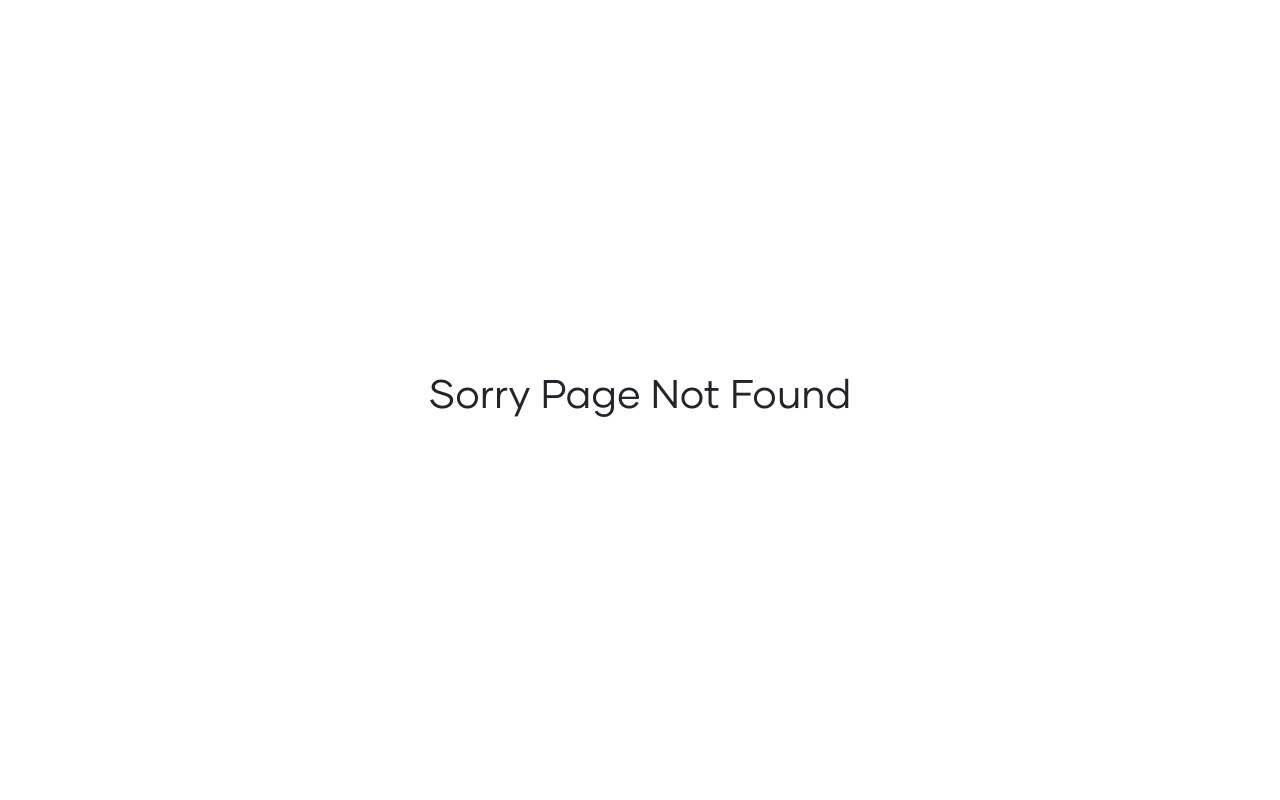
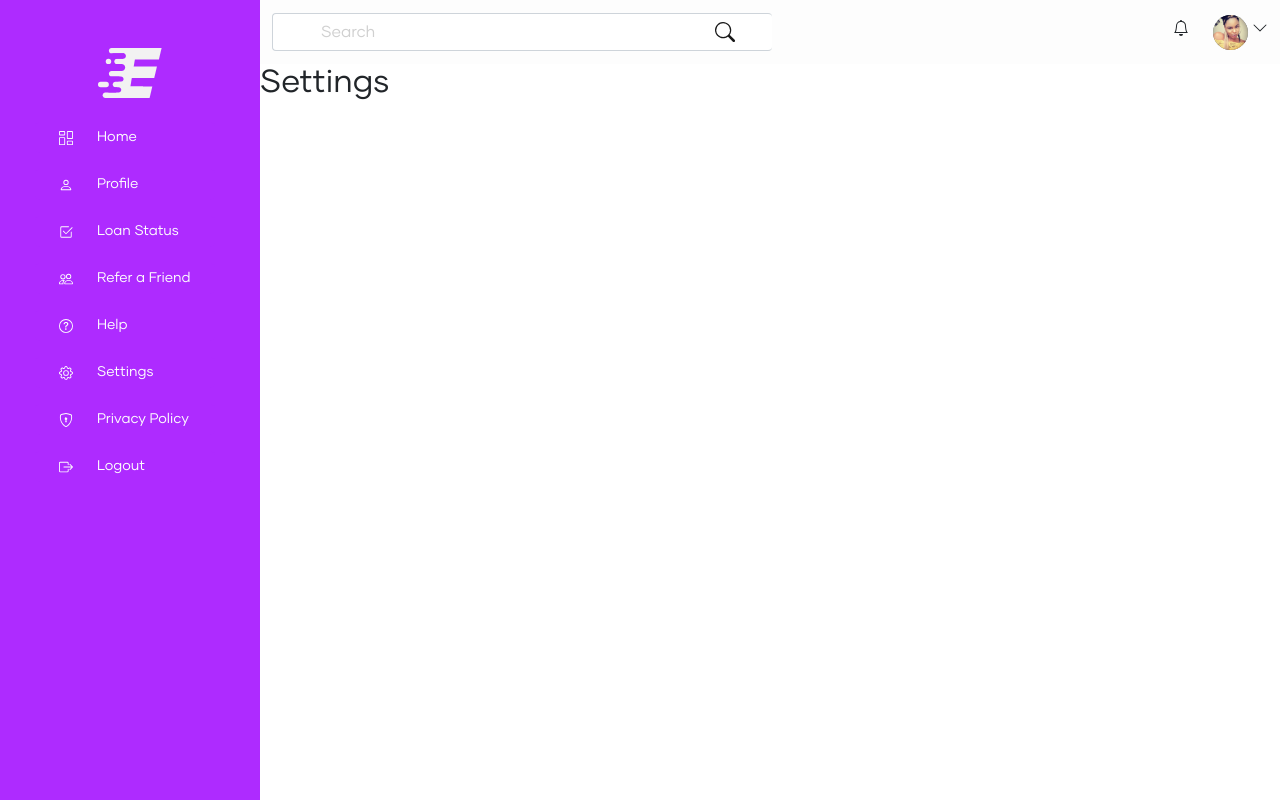
Before and after one commit to odomfavour/easyloan-preview, a React (Create React App) app: page /dashboard/settings in a window 1280 px wide. Before the commit this address had no page. Built offline with nearby package versions, Linux system fonts and the light colour scheme.

Commit message:
Settings intial commit

```diff
--- a/src/App.jsx
+++ b/src/App.jsx
@@ -3,7 +3,7 @@ import { Route, Routes } from "react-router-dom";
 import "./index.css";
 import styled from "styled-components";
 
-import { LoanStatus, UserDashboard} from "./components/index";
+import { LoanStatus, UserDashboard, Settings } from "./components/index";
 import {
 	LandingPage,
 	LoanCalculatorPage,
@@ -22,8 +22,8 @@ import {
 	UploadDocuments,
 	UserHome,
 	ProfilePage,
-  ContactPage,
-  DashboardContactPage,
+	ContactPage,
+	DashboardContactPage,
 } from "./pages/Index";
 
 function App() {
@@ -37,6 +37,7 @@ function App() {
 				<Route path="/dashboard/profile" element={<ProfilePage />} />
 				<Route path="/dashboard/status" element={<LoanStatus />} />
 				<Route path="/dashboard/contact" element={<DashboardContactPage />} />
+				<Route path="/dashboard/settings" element={<Settings />} />
 			</Route>
 			<Route path="/application" element={<LoanApplication />} />
 			<Route path="/businessDetails" element={<BusinessDetails />} />
@@ -52,7 +53,7 @@ function App() {
 			<Route path="/review-application" element={<ReviewApplication />} />
 			{/*Uploading documents for LOAN APPLICATION */}
 			<Route path="/upload-business-docs" element={<UploadDocuments />} />
-      <Route path="/contact" element={<ContactPage />} />
+			<Route path="/contact" element={<ContactPage />} />
 			<Route
 				path="*"
 				element={
--- a/src/components/SidebarMenu.jsx
+++ b/src/components/SidebarMenu.jsx
@@ -52,7 +52,7 @@ const SidebarMenu = () => {
 						Help
 					</div>
 				</Nav.Link>
-				<Nav.Link as={Link} to="" className="side-btn mb-3">
+				<Nav.Link as={Link} to="/dashboard/settings" className="side-btn mb-3">
 					<div className="border-0 ">
 						<Gear className="mx-4" />
 						Settings
--- a/src/components/index.jsx
+++ b/src/components/index.jsx
@@ -8,5 +8,6 @@ import UserHomeLoan from "./UserHomeLoan";
 import Footer from "./Footer";
 import SearchBar from "./SearchBar";
 import Contact from "./contact_us/Contact";
+import Settings from "./user_dashboard/Settings";
 
-export { Buttons, Header, LoanCalculator, LoanStatus, UserDashboard, UserHomeContent2, UserHomeLoan, SearchBar, Footer, Contact };
+export { Buttons, Header, LoanCalculator, LoanStatus, UserDashboard, UserHomeContent2, UserHomeLoan, SearchBar, Footer, Contact, Settings };
--- /dev/null
+++ b/src/components/user_dashboard/Settings.jsx
@@ -0,0 +1,29 @@
+import React from "react";
+import PageWrapper from "../../layouts/UserDashboardWrapper/PageWrapper";
+import { Container, Stack } from "react-bootstrap";
+import Buttons from "../../components/Buttons";
+
+const Settings = () => {
+	return (
+		<>
+			<style type="text/css">
+				{`
+          @media (max-width: 991.98px) {
+
+          }
+
+          @media (max-width: 575.98px){
+
+          }
+        `}
+			</style>
+			<PageWrapper>
+				<Stack>
+					<h2>Settings</h2>
+				</Stack>
+			</PageWrapper>
+		</>
+	);
+};
+
+export default Settings;
--- a/src/context/DashboardContactPage.jsx
+++ b/src/pages/DashboardContactPage.jsx
@@ -3,7 +3,7 @@ import { Link } from "react-router-dom";
 import { Container, Stack } from "react-bootstrap";
 import PageWrapper from "../layouts/UserDashboardWrapper/PageWrapper";
 import { Buttons, Contact } from "../components/index";
-import { ContactContext } from "./contactContext";
+import { ContactContext } from "../context/contactContext";
 
 const DashboardContactPage = () => {
 	const { setIsDashboard } = useContext(ContactContext);
--- a/src/pages/Index.jsx
+++ b/src/pages/Index.jsx
@@ -16,6 +16,6 @@ import UploadDocuments from "./LoanApplication/UploadDocuments";
 import UserHome from "./UserHome";
 import ProfilePage from "./ProfilePage";
 import ContactPage from "./ContactPage";
-import DashboardContactPage from "../context/DashboardContactPage";
+import DashboardContactPage from "./DashboardContactPage";
 
 export { LandingPage, LoanCalculatorPage, Faqs, Register, VerifyEmail, Login, PersonalDetails, HowItWorks, AboutUs, AddBusiness, UploadDocs, LoanApplication, BusinessDetails,ReviewApplication, UploadDocuments, UserHome, ProfilePage, ContactPage, DashboardContactPage };
```
